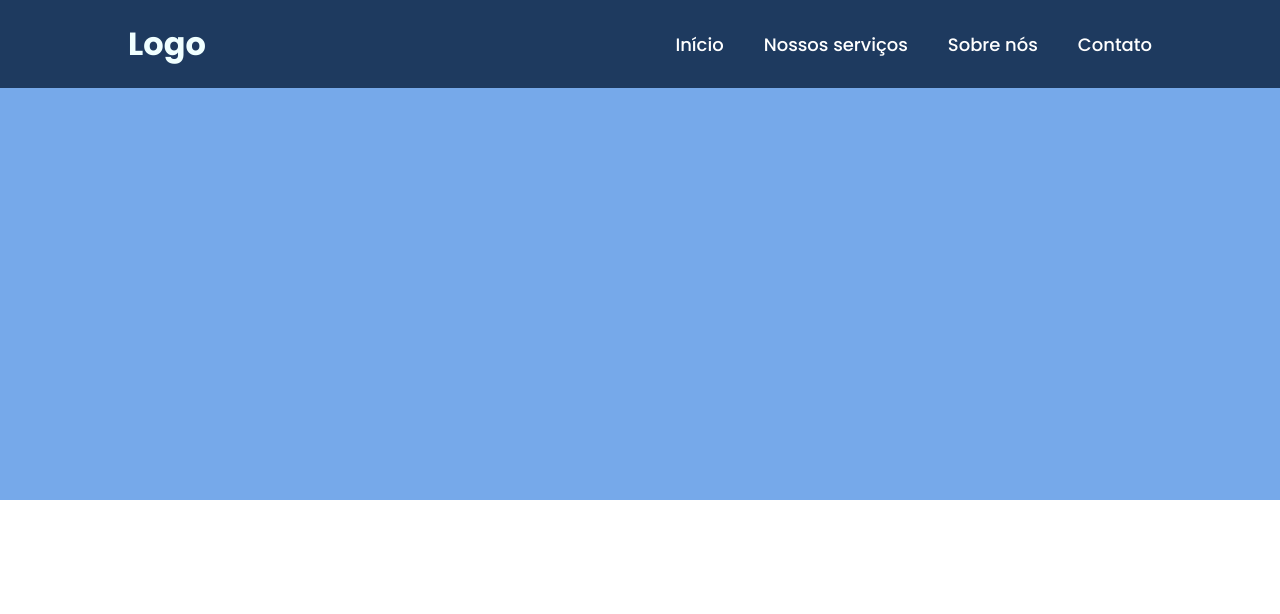
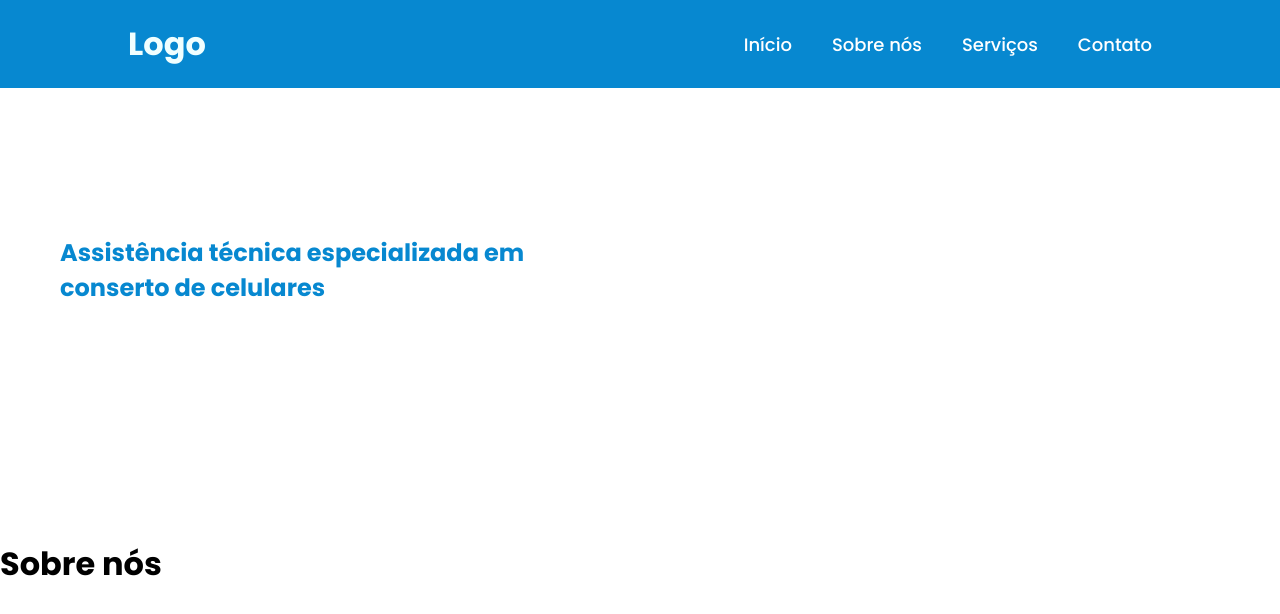
Before and after one commit to AecioJose189/site_em_react, a React (Vite) app in the folder site_am_cell/: page / in a window 1280 px wide. Shown: the top 614 px of the page. Built offline with nearby package versions, Linux system fonts and the light colour scheme.

Commit message:
algumas_alteracoes_

```diff
--- a/site_am_cell/src/components/Carroseltr.css
+++ b/site_am_cell/src/components/Carroseltr.css
@@ -1,6 +1,15 @@
 
 .carrossel-head{
     width: 100%;
-    height: 500px;
-    background-color: #76A9EA;
+    height: 540px;
+    display: flex;
+    justify-content: space-between;
+    align-items: center;
+    background-size: cover;
+    background-position: center;
 }
+.carrossel-head h1{
+    color: #0788D0;
+    width: 40%;
+    margin-left: 60px;
+}
--- a/site_am_cell/src/components/Carrossel.tsx
+++ b/site_am_cell/src/components/Carrossel.tsx
@@ -3,9 +3,7 @@ import './Carroseltr.css'
 function Carrossel() {
     return (
         <section className='carrossel-head'>
-            <div>
-                <h1>teste</h1>
-            </div>
+            <h1>Assistência técnica especializada em conserto de celulares</h1>
         </section>
     )
 }
--- a/site_am_cell/src/components/NavBar.tsx
+++ b/site_am_cell/src/components/NavBar.tsx
@@ -6,8 +6,8 @@ function NavBar() {
             <a href="/" className="logo">Logo</a>
             <nav className="navbar">
                 <a href="/">Início</a>
-                <a href="/">Nossos serviços</a>
                 <a href="/">Sobre nós</a>
+                <a href="/">Serviços</a>
                 <a href="/">Contato</a>
             </nav>
         </header>
--- a/site_am_cell/src/components/Navbar.css
+++ b/site_am_cell/src/components/Navbar.css
@@ -4,7 +4,7 @@
     left: 0;
     width: 100%;
     padding: 20px 10%;
-    background-color: #1E3A5F;
+    background-color: #0788D0;
     display: flex;
     justify-content: space-between;
     align-items: center;
--- /dev/null
+++ b/site_am_cell/src/components/SobreNos.tsx
@@ -0,0 +1,9 @@
+
+
+function SobreNos(){
+    return(
+        <h1>Sobre nós</h1>
+    )
+}
+
+export default SobreNos
--- a/site_am_cell/src/main.tsx
+++ b/site_am_cell/src/main.tsx
@@ -3,10 +3,12 @@ import { createRoot } from 'react-dom/client'
 import './index.css'
 import Carrossel from './components/Carrossel'
 import NavBar from './components/NavBar'
+import SobreNos from './components/SobreNos'
 
 createRoot(document.getElementById('root')!).render(
   <StrictMode>
     <NavBar />
     <Carrossel/>
+    <SobreNos/>
   </StrictMode>
 )
```
Also changed, not shown: site_am_cell/src/assets/image/foto_padding_left.png (added).
